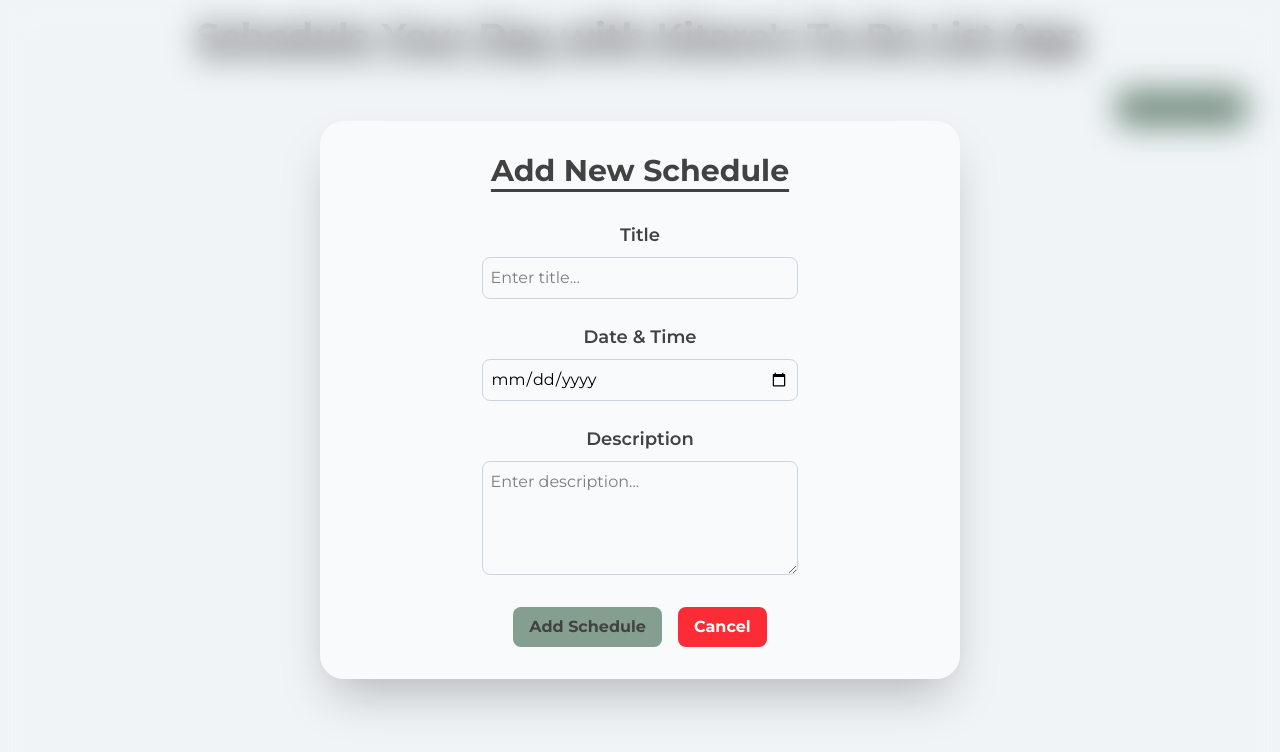
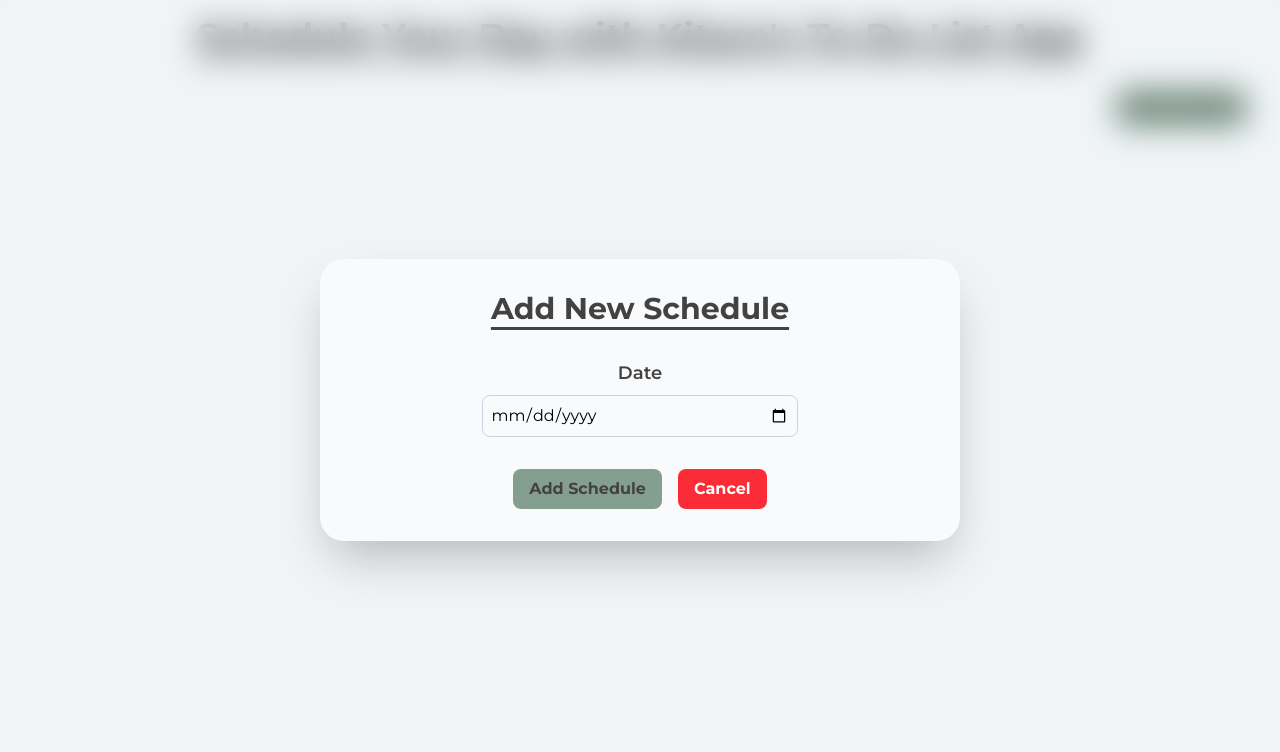
Before and after one commit to kitarobenaya/todolistappV2, a React (Vite) app: page / in a window 1280 px wide. Both pictures are taken after a click on the button "Add Schedule". Shown: the top 752 px of the page. Built offline with nearby package versions, Linux system fonts and the light colour scheme; a web font is replaced by a local one.

Commit message:
menambahkan fitur add task dan menyimpan task ke dalam localstorage, menggunakan date sebagai validasi schedule dan task agar task yang di loop sesuai dengan date dari schedule yang ingin di tambahkan

```diff
--- a/src/assets/component/InputForm.jsx
+++ b/src/assets/component/InputItems.jsx
@@ -1,28 +1,35 @@
 import { useState } from "react";
 
-export default function InputForm({setShowForm, stateItems}) {
-    const [data, setData] = useState({
+export default function InputItems({ date, setInputTask, stateItems }) {
+  const [dataItems, setDataItems] = useState({
     uid: crypto.randomUUID(),
     title: "",
-        date: "",
-        desc: ""
+    time1: "",
+    time2: "",
+    desc: "",
+    checked: false,
+    date: date,
   });
 
   function handleSubmit(event) {
     event.preventDefault();
 
-    if (!data.title || !data.date) {
+    if (!dataItems.title || !dataItems.date) {
       alert("Please fill in all required fields.");
       return;
     }
 
-    const existingData = JSON.parse(localStorage.getItem("schedules")) || [];
-    const newData = [...existingData, data];
-    localStorage.setItem("schedules", JSON.stringify(newData));
+    const existingSchedules = JSON.parse(localStorage.getItem("schedules")) || [];
+    const existingItems = existingSchedules.find(sch => sch.date === dataItems.date)?.items || [];
+    const updatedItems = [...existingItems, dataItems];
+    const updatedSchedules = existingSchedules.map(sch =>
+      sch.date === dataItems.date ? { ...sch, items: updatedItems } : sch
+    );
 
-    setShowForm(false);
-    setData({ title: "", date: "", description: "" });
-    stateItems(prev => [...prev, data]);
+    localStorage.setItem("schedules", JSON.stringify(updatedSchedules));
+    setInputTask(false);
+    setDataItems({ title: "", date: "", description: "" });
+    stateItems(prev => [...prev, dataItems]);
   }
 
   return (
@@ -40,12 +47,12 @@ export default function InputForm({setShowForm, stateItems}) {
             id="form-title"
             className="text-3xl font-[Montserrat] font-bold text-text-primary underline underline-offset-8 text-center"
           >
-            Add New Schedule
+            Add New Task
           </h2>
         </header>
 
         <fieldset className="border-none p-0 m-0">
-          <div className="w-full space-y-6">
+          <div className="w-full space-y-5">
             <div className="form-group w-full flex flex-col items-center gap-2">
               <label
                 className="text-text-primary font-[Montserrat] font-semibold text-lg"
@@ -58,9 +65,10 @@ export default function InputForm({setShowForm, stateItems}) {
                 type="text"
                 id="title"
                 name="title"
-                placeholder="Enter title..."
-                value={data.title}
-                onChange={(e) => setData({...data, title: e.target.value})}
+                value={dataItems.title}
+                onChange={(e) =>
+                  setDataItems({ ...dataItems, title: e.target.value })
+                }
                 required
                 aria-required="true"
               />
@@ -69,20 +77,41 @@ export default function InputForm({setShowForm, stateItems}) {
             <div className="form-group w-full flex flex-col items-center gap-2">
               <label
                 className="text-text-primary font-[Montserrat] font-semibold text-lg"
-                htmlFor="date"
+                htmlFor="time"
               >
-                Date & Time
+                Time
               </label>
+              <div className="input-wrapper flex flex-row w-[70%] items-center gap-4">
                 <input
                   className="w-[55%] p-2 rounded-lg border border-slate-300 focus:outline-none focus:ring-2 focus:ring-accent focus:border-transparent font-[Montserrat]"
-                type="date"
-                id="date"
-                name="date"
-                value={data.date}
-                onChange={(e) => setData({...data, date: e.target.value})}
+                  type="time"
+                  id="time1"
+                  name="time1"
+                  value={dataItems.time1}
+                  onChange={(e) =>
+                    setDataItems({ ...dataItems, time1: e.target.value })
+                  }
                   required
                   aria-required="true"
                 />
+
+                <p className="text-text-primary font-[Montserrat] text-lg">
+                  Until
+                </p>
+
+                <input
+                  className="w-[55%] p-2 rounded-lg border border-slate-300 focus:outline-none focus:ring-2 focus:ring-accent focus:border-transparent font-[Montserrat]"
+                  type="time"
+                  id="time2"
+                  name="time2"
+                  value={dataItems.time2}
+                  onChange={(e) =>
+                    setDataItems({ ...dataItems, time2: e.target.value })
+                  }
+                  required
+                  aria-required="true"
+                />
+              </div>
             </div>
 
             <div className="form-group w-full flex flex-col items-center gap-2">
@@ -90,15 +119,13 @@ export default function InputForm({setShowForm, stateItems}) {
                 className="text-text-primary font-[Montserrat] font-semibold text-lg"
                 htmlFor="description"
               >
-                Description
+                Title
               </label>
               <textarea
-                className="w-[55%] p-2 rounded-lg border border-slate-300 focus:outline-none focus:ring-2 focus:ring-accent focus:border-transparent font-[Montserrat]"
+                className="w-[55%] p-2 rounded-lg border border-slate-300 focus:outline-none focus:ring-2 focus:ring-accent focus:border-transparent"
                 id="description"
                 name="description"
                 rows="4"
-                value={data.description}
-                onChange={(e) => setData({...data, description: e.target.value})}
                 placeholder="Enter description..."
                 aria-multiline="true"
               ></textarea>
@@ -117,7 +144,7 @@ export default function InputForm({setShowForm, stateItems}) {
           <button
             type="button"
             className="bg-red-500 text-white font-[Montserrat] font-bold py-2 px-4 rounded-lg hover:bg-red-700 transition-colors duration-300 ease-in-out cursor-pointer"
-            onClick={() => setShowForm(false)}
+            onClick={() => setInputTask(false)}
           >
             Cancel
           </button>
--- /dev/null
+++ b/src/assets/component/InputSchedule.jsx
@@ -0,0 +1,87 @@
+import { useState } from "react";
+
+export default function InputForm({setShowForm, stateItems}) {
+    const [data, setData] = useState({
+        uid: crypto.randomUUID(),
+        date: "",
+    });
+
+    function handleSubmit(event) {
+    event.preventDefault();
+
+    if (!data.date) {
+        alert("Please fill in all required fields.");
+        return;
+    }
+
+    const existingData = JSON.parse(localStorage.getItem("schedules")) || [];
+    const newData = [...existingData, data];
+    localStorage.setItem("schedules", JSON.stringify(newData));
+
+    setShowForm(false);
+    setData({date: ""});
+    stateItems(prev => [...prev, data]);
+    }
+
+  return (
+    <div
+      className="glassBackground fixed inset-0 flex items-center justify-center bg-[rgba(0, 0, 0, 0.2)] backdrop-blur-lg z-20 overflow-hidden"
+      role="dialog"
+      aria-labelledby="form-title"
+    >
+      <form
+        className="input-form w-[50%] h-fit flex flex-col gap-8 bg-white/50 backdrop-blur-lg rounded-3xl p-8 shadow-2xl"
+        aria-label="Add new schedule form"
+      >
+        <header>
+          <h2
+            id="form-title"
+            className="text-3xl font-[Montserrat] font-bold text-text-primary underline underline-offset-8 text-center"
+          >
+            Add New Schedule
+          </h2>
+        </header>
+
+        <fieldset className="border-none p-0 m-0">
+          <div className="w-full space-y-6">
+            <div className="form-group w-full flex flex-col items-center gap-2">
+              <label
+                className="text-text-primary font-[Montserrat] font-semibold text-lg"
+                htmlFor="date"
+              >
+                Date
+              </label>
+              <input
+                className="w-[55%] p-2 rounded-lg border border-slate-300 focus:outline-none focus:ring-2 focus:ring-accent focus:border-transparent font-[Montserrat]"
+                type="date"
+                id="date"
+                name="date"
+                value={data.date}
+                onChange={(e) => setData({...data, date: e.target.value})}
+                required
+                aria-required="true"
+              />
+            </div>
+          </div>
+        </fieldset>
+
+        <footer className="flex justify-center gap-4">
+          <button
+            type="submit"
+            className="bg-accent text-text-primary font-[Montserrat] font-bold py-2 px-4 rounded-lg hover:bg-[#6E867B] transition-colors duration-300 ease-in-out cursor-pointer"
+            onClick={handleSubmit}
+          >
+            Add Schedule
+          </button>
+          <button
+            type="button"
+            className="bg-red-500 text-white font-[Montserrat] font-bold py-2 px-4 rounded-lg hover:bg-red-700 transition-colors duration-300 ease-in-out cursor-pointer"
+            onClick={() => setShowForm(false)}
+          >
+            Cancel
+          </button>
+        </footer>
+      </form>
+    </div>
+  );
+}
--- a/src/assets/component/ScheduleItems.jsx
+++ b/src/assets/component/ScheduleItems.jsx
@@ -48,14 +48,14 @@ export default function ScheduleItem({ item, onCheck, onContOpen }) {
           <div className="completion-status inline-flex items-center">
             <label
               className="flex items-center cursor-pointer relative"
-              htmlFor={`complete-${item.id}`}
+              htmlFor={`complete-${item.uid}`}
             >
               <input
                 type="checkbox"
-                id={`complete-${item.id}`}
+                id={`complete-${item.uid}`}
                 className="peer h-5 w-5 cursor-pointer appearance-none rounded shadow hover:shadow-md border border-slate-300 checked:bg-green-500 checked:border-green-500"
                 checked={item.checked}
-                onChange={() => onCheck(item.id)}
+                onChange={() => onCheck(item.uid)}
                 aria-label="Mark as complete"
               />
               <span
@@ -110,21 +110,21 @@ export default function ScheduleItem({ item, onCheck, onContOpen }) {
       {/* Schedule card */}
       <article
         className={`schedule-card w-[96%] h-fit p-1 rounded-2xl shadow-xl flex items-center relative ${cardBg}`}
-        aria-labelledby={`schedule-title-${item.id}`}
+        aria-labelledby={`schedule-title-${item.uid}`}
       >
         <div className="schedule-content p-4">
           <header>
             <h2
-              id={`schedule-title-${item.id}`}
+              id={`schedule-title-${item.uid}`}
               className={`schedule-title font-[Montserrat] font-bold text-xl text-text-primary mb-2 ${textLine}`}
             >
               {item.title}
             </h2>
             <time
-              dateTime={item.time}
+              dateTime={item.time1 +  "-" + item.time2}
               className={`schedule-time font-[Montserrat] text-text-secondary mb-4 block ${textLine}`}
             >
-              {item.time}
+              {item.time1} - {item.time2}
             </time>
           </header>
           <p
@@ -138,7 +138,7 @@ export default function ScheduleItem({ item, onCheck, onContOpen }) {
         <button
           type="button"
           className="schedule-control flex items-center size-fit rounded-full bg-button-accent p-2 hover:cursor-pointer hover:bg-[#F4E2BB] transition-colors duration-500 ease-in-out absolute right-0.5 z-10"
-          onClick={() => onContOpen(item.id)}
+          onClick={() => onContOpen(item.uid)}
           aria-label={
             item.isContOpen ? "Close actions panel" : "Open actions panel"
           }
```
Also changed, not shown: src/App.jsx (+18 -12 lines). Lines whose indentation alone changed are shown as unchanged.
